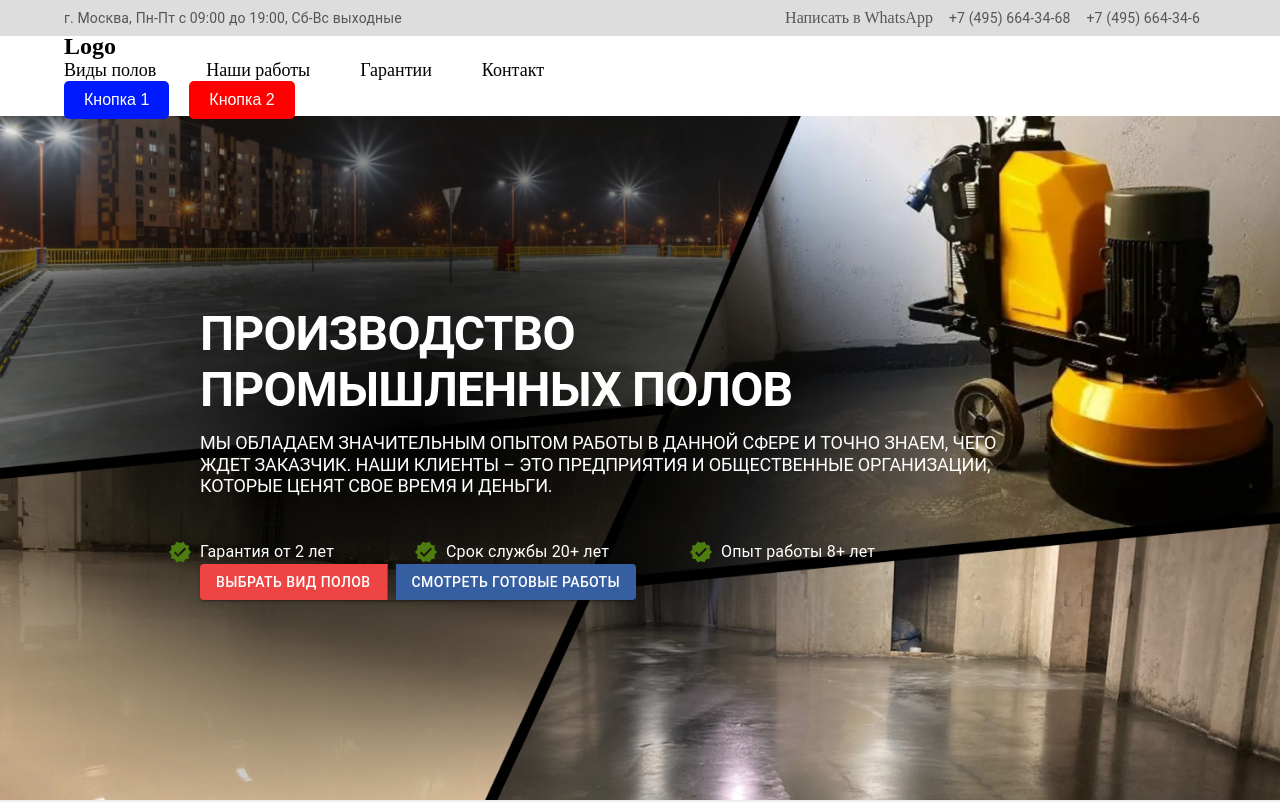
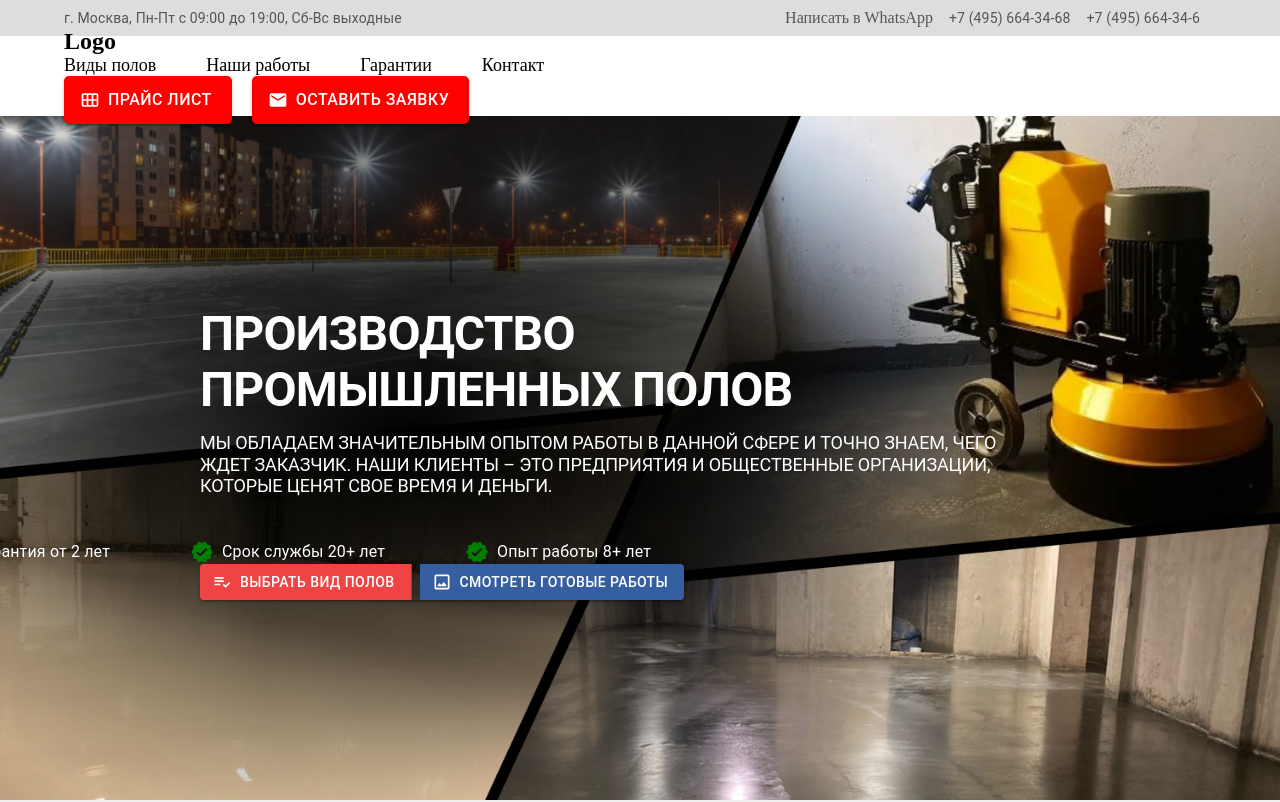
Before and after one commit to ntleek1/prompol77, a Next.js app: page / in a window 1280 px wide. Shown: the top 802 px of the page. Built offline with nearby package versions, Linux system fonts and the light colour scheme.

Commit message:
Added icons Navbar and Hero component

```diff
--- a/components/Header/Navbar.tsx
+++ b/components/Header/Navbar.tsx
@@ -1,6 +1,8 @@
 import React from "react";
-import { Container, Box } from "@mui/material";
+import { Box, Container, Typography, Button } from "@mui/material";
 import styles from "../../styles/Navbar.module.scss";
+import CalendarViewMonthRoundedIcon from "@mui/icons-material/CalendarViewMonthRounded";
+import EmailIcon from "@mui/icons-material/Email";
 
 const Navbar = () => {
   return (
@@ -14,8 +16,15 @@ const Navbar = () => {
           <a href="#">Контакт</a>
         </Box>
         <Box className={styles.buttons}>
-          <button className={styles.button1}>Кнопка 1</button>
-          <button className={styles.button2}>Кнопка 2</button>
+          <Button
+            variant="contained"
+            startIcon={<CalendarViewMonthRoundedIcon />}
+          >
+            Прайс лист
+          </Button>
+          <Button variant="contained" startIcon={<EmailIcon />}>
+            Оставить заявку
+          </Button>
         </Box>
       </Container>
     </Box>
--- a/components/Hero/Hero.tsx
+++ b/components/Hero/Hero.tsx
@@ -2,15 +2,17 @@ import React from "react";
 import { Box, Container, Typography, Button } from "@mui/material";
 import useHeroStyles from "./styles";
 import ButtonGroup from "@mui/material/ButtonGroup";
-import Image from "next/image";
+import PlaylistAddCheckOutlinedIcon from "@mui/icons-material/PlaylistAddCheckOutlined";
+import ImageOutlinedIcon from "@mui/icons-material/ImageOutlined";
+import VerifiedIcon from "@mui/icons-material/Verified";
 
 const Hero = () => {
   const { heroCSS } = useHeroStyles();
 
-  const IconWithText = ({ image, text }) => {
+  const IconWithText = ({ icon, text }) => {
     return (
       <Box sx={{ display: "flex", alignItems: "center", gap: 1 }}>
-        <Image src={image} alt="Icon" width="24" height="24" />
+        {icon}
         <Box>{text}</Box>
       </Box>
     );
@@ -48,25 +50,26 @@ const Hero = () => {
         <Box
           sx={{
             display: "flex",
-            justifyContent: "flex-start",
             alignItems: "center",
-            p: 2,
+            p: 4,
             pt: 49, // отступ сверху
-            pl: 13, // отступ слева
+            pl: 0, // отступ слева
             color: "white",
             gap: 10,
+            marginLeft: "-120px", // отрицательный отступ слева
+            justifyContent: "flex-start", // align items to the left
           }}
         >
           <IconWithText
-            image="/icon.png"
+            icon={<VerifiedIcon sx={{ color: "green" }} />}
             text={<Typography variant="body1">Гарантия от 2 лет</Typography>}
           />
           <IconWithText
-            image="/icon.png"
+            icon={<VerifiedIcon sx={{ color: "green" }} />}
             text={<Typography variant="body1">Срок службы 20+ лет</Typography>}
           />
           <IconWithText
-            image="/icon.png"
+            icon={<VerifiedIcon sx={{ color: "green" }} />}
             text={<Typography variant="body1">Опыт работы 8+ лет</Typography>}
           />
         </Box>
@@ -76,10 +79,16 @@ const Hero = () => {
           aria-label="outlined primary button group"
           sx={{ position: "absolute", bottom: 200, left: 200 }}
         >
-          <Button sx={{ backgroundColor: "#EF4444", color: "white", mr: 1 }}>
+          <Button
+            sx={{ backgroundColor: "#EF4444", color: "white", mr: 1 }}
+            startIcon={<PlaylistAddCheckOutlinedIcon />}
+          >
             Выбрать вид полов
           </Button>
-          <Button sx={{ backgroundColor: "#365FA1", color: "white" }}>
+          <Button
+            sx={{ backgroundColor: "#365FA1", color: "white" }}
+            startIcon={<ImageOutlinedIcon />}
+          >
             Смотреть готовые работы
           </Button>
         </ButtonGroup>
```
